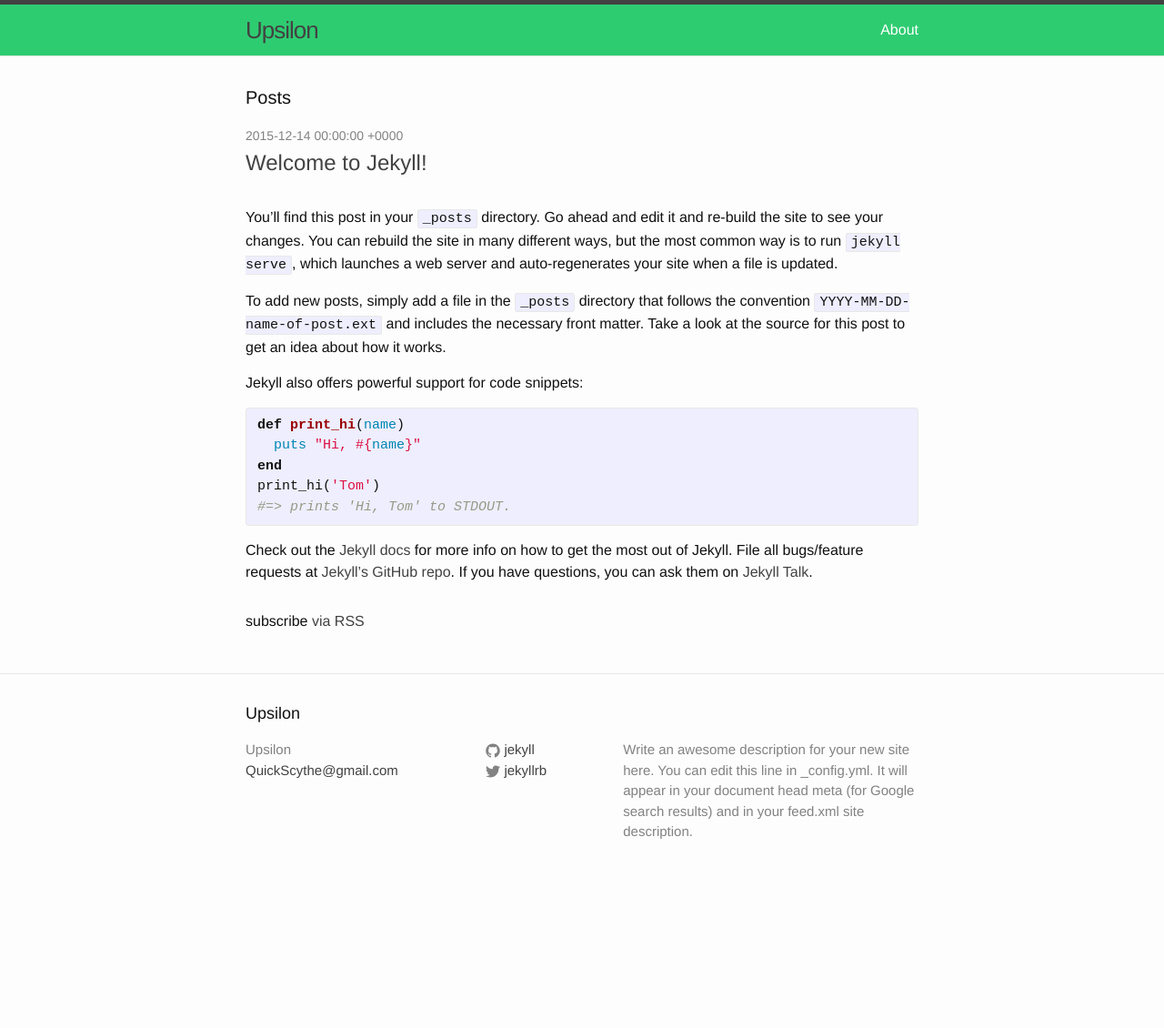
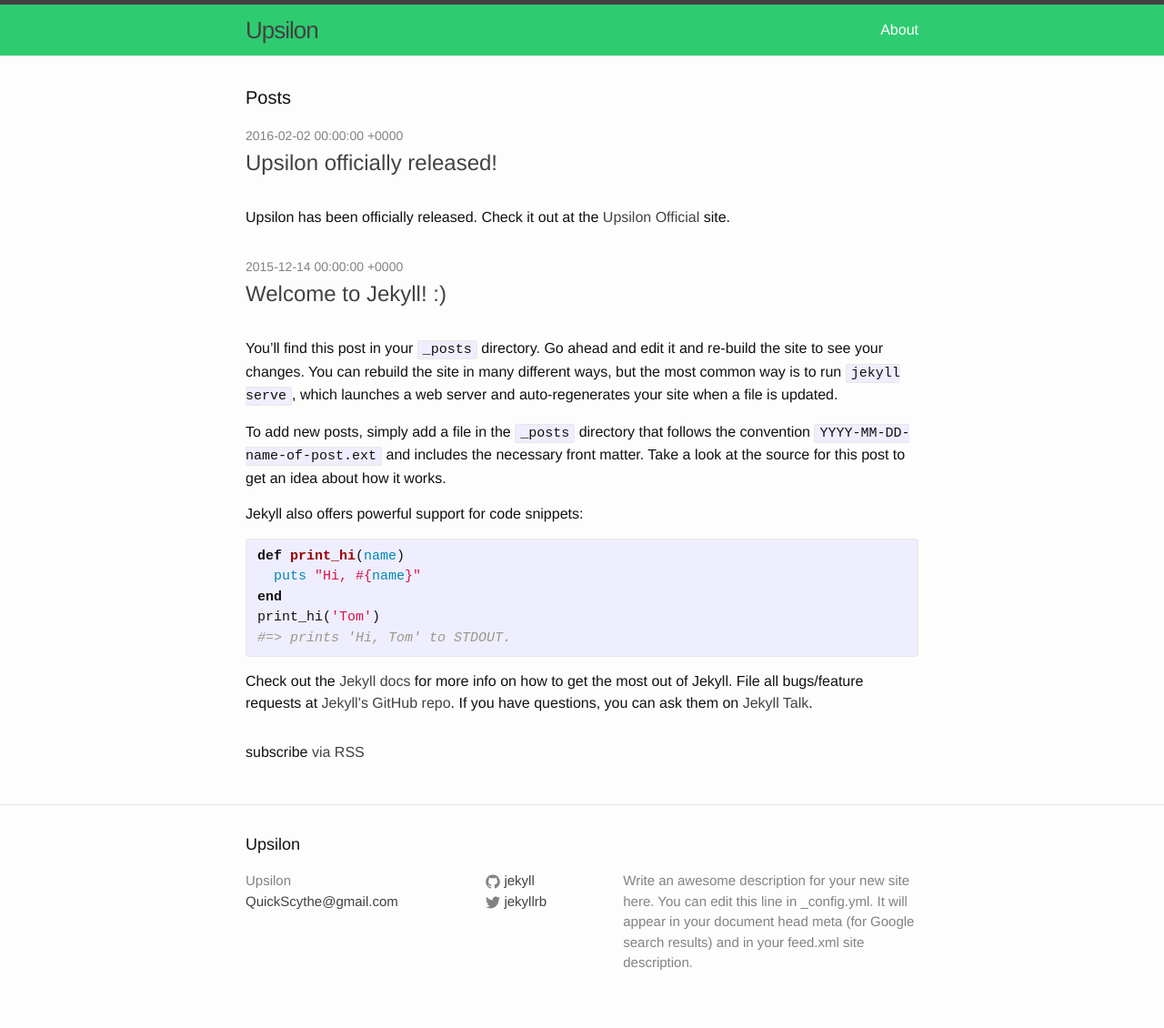
Before and after one commit to QuickScythe/QuickScythe.github.io, a Jekyll site: the page built from index.html, in a window 1280 px wide. Shown: the whole page at 91% size. Built offline with Jekyll 4.4.1, drawn with Linux system fonts in a browser that asks for light colours; before the commit the page ends 986 px from its top, so only the background shows below that.

Commit message:
sadfasdf

```diff
--- a/_posts/2015-12-14-welcome-to-jekyll.markdown
+++ b/_posts/2015-12-14-welcome-to-jekyll.markdown
@@ -1,6 +1,6 @@
 ---
 layout: post
-title:  "Welcome to Jekyll!"
+title:  "Welcome to Jekyll! :)"
 date:   2015-12-14
 categories: jekyll update
 ---
--- /dev/null
+++ b/_posts/2016-02-02-upsilon-official-release.markdown
@@ -0,0 +1,6 @@
+---
+layout: post
+title:  "Upsilon officially released!"
+categories: upsilon update
+---
+Upsilon has been officially released. Check it out at the <a href="upsilonofficial.github.io">Upsilon Official</a> site.
```
